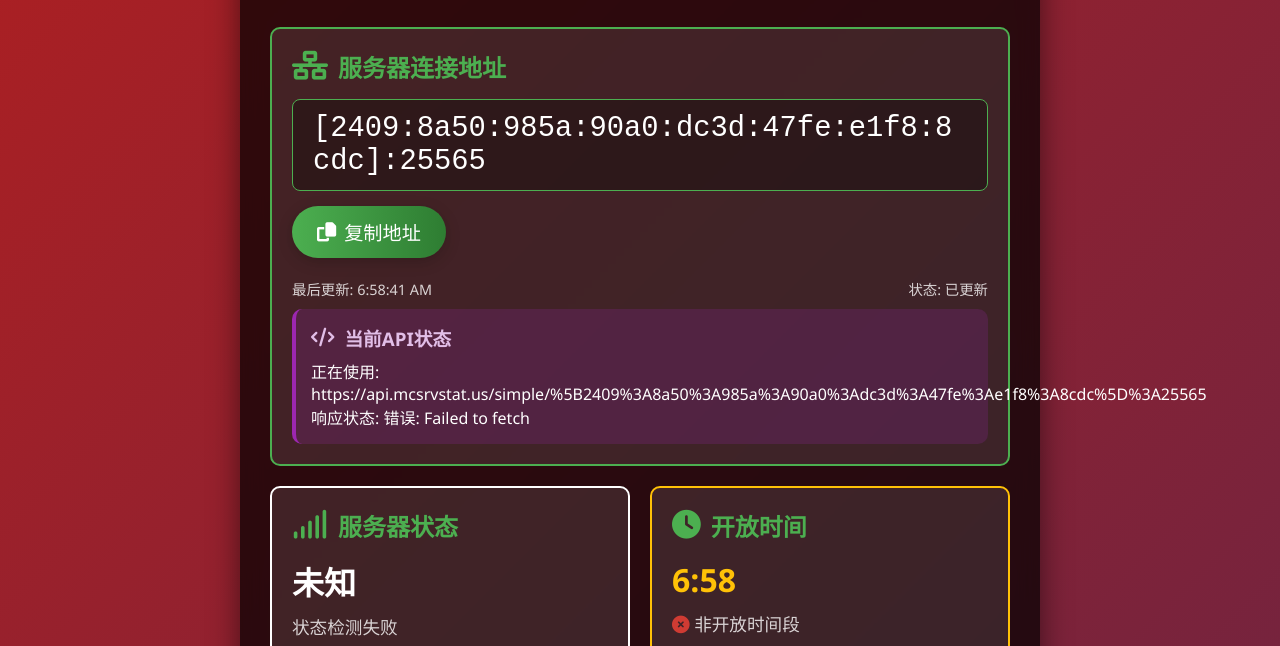
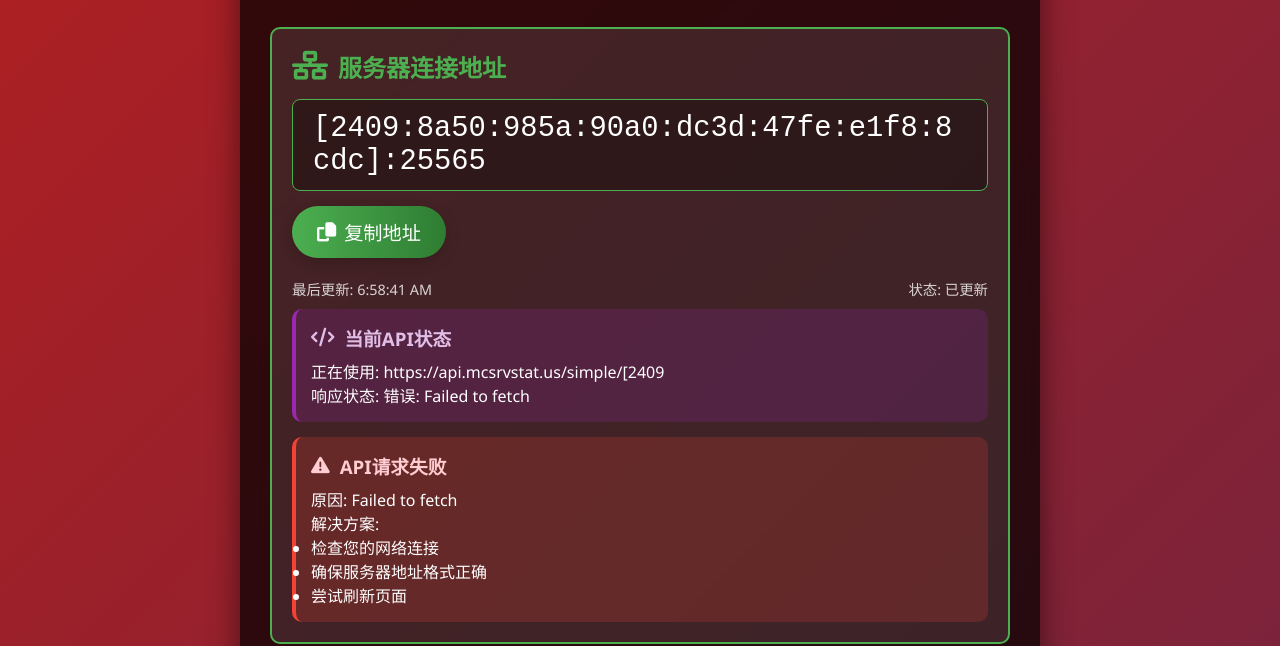
Before and after one commit to L17277/mc-server, a plain HTML site: page index.html in a window 1280 px wide. Shown: the part 169-815 px from the top of the page. Drawn offline with Linux system fonts and the light colour scheme; no server answers.

Commit message:
Update index.html

```diff
--- a/index.html
+++ b/index.html
@@ -269,6 +269,22 @@
             100% { transform: scale(1); box-shadow: 0 0 0 0 rgba(255,215,0,0); }
         }
 
+        .error-message {
+            background: rgba(244, 67, 54, 0.2);
+            border-radius: 10px;
+            padding: 15px;
+            margin-top: 15px;
+            border-left: 4px solid #F44336;
+        }
+
+        .error-message h3 {
+            display: flex;
+            align-items: center;
+            gap: 10px;
+            color: #ffcdd2;
+            margin-bottom: 8px;
+        }
+
         footer {
             text-align: center;
             margin-top: 20px;
@@ -324,6 +340,18 @@
                     <h3><i class="fas fa-code"></i> 当前API状态</h3>
                     <p>正在使用: <code id="api-url">https://api.mcsrvstat.us/simple/[Address]</code></p>
                     <p>响应状态: <span id="api-status">等待请求...</span></p>
+                </div>
+
+                <div class="error-message" id="error-message" style="display: none;">
+                    <h3><i class="fas fa-exclamation-triangle"></i> API请求失败</h3>
+                    <p>原因: <span id="error-detail">未知错误</span></p>
+                    <p>解决方案:
+                        <ul>
+                            <li>检查您的网络连接</li>
+                            <li>确保服务器地址格式正确</li>
+                            <li>尝试刷新页面</li>
+                        </ul>
+                    </p>
                 </div>
             </section>
 
@@ -391,12 +419,15 @@
         const lonelyMessageEl = document.getElementById('lonely-message');
         const apiUrlEl = document.getElementById('api-url');
         const apiStatusEl = document.getElementById('api-status');
+        const errorMessageEl = document.getElementById('error-message');
+        const errorDetailEl = document.getElementById('error-detail');
 
         // 获取IP地址
         async function fetchIP() {
             try {
                 updateStatusEl.textContent = '获取中...';
                 apiStatusEl.textContent = '等待请求...';
+                errorMessageEl.style.display = 'none';
 
                 // 使用GitHub Pages路径获取ip.txt（添加时间戳避免缓存）
                 const response = await fetch('ip.txt?t=' + new Date().getTime());
@@ -427,6 +458,7 @@
                 onlineStatusEl.classList.remove('online');
                 lonelyMessageEl.style.display = 'none';
                 apiStatusEl.textContent = 'IP获取失败';
+                showError('无法获取服务器地址', error.message);
             }
         }
 
@@ -437,13 +469,15 @@
                 playersStatusEl.textContent = '正在连接服务器';
                 lonelyMessageEl.style.display = 'none';
                 apiStatusEl.textContent = '请求中...';
+                errorMessageEl.style.display = 'none';
 
-                // 从IP地址中提取纯地址（保留方括号和端口）
+                // 从IP地址中提取纯地址（保留方括号）
                 // 确保格式为 [Address]:Port
                 const cleanIP = ip.trim();
 
-                // 使用指定的API格式
-                const apiUrl = `https://api.mcsrvstat.us/simple/${encodeURIComponent(cleanIP)}`;
+                // 使用指定的API格式（移除端口部分）
+                const addressOnly = cleanIP.split(':')[0];
+                const apiUrl = `https://api.mcsrvstat.us/simple/${addressOnly}`;
                 apiUrlEl.textContent = apiUrl;
 
                 // 使用第三方API检查服务器状态
@@ -455,6 +489,12 @@
                 }
 
                 const statusData = await statusResponse.json();
+
+                // 检查API返回的数据结构
+                if (statusData.online === undefined) {
+                    throw new Error('API返回无效数据');
+                }
+
                 apiStatusEl.textContent = `成功 (在线: ${statusData.online})`;
 
                 if (statusData.online) {
@@ -489,10 +529,18 @@
 
                 if (e.message) {
                     apiStatusEl.textContent = `错误: ${e.message}`;
+                    showError('API请求失败', e.message);
                 } else {
                     apiStatusEl.textContent = 'API请求失败';
+                    showError('未知错误', '无法获取服务器状态');
                 }
             }
+        }
+
+        // 显示错误信息
+        function showError(title, detail) {
+            errorDetailEl.textContent = detail;
+            errorMessageEl.style.display = 'block';
         }
 
         // 更新开放时间状态
```
